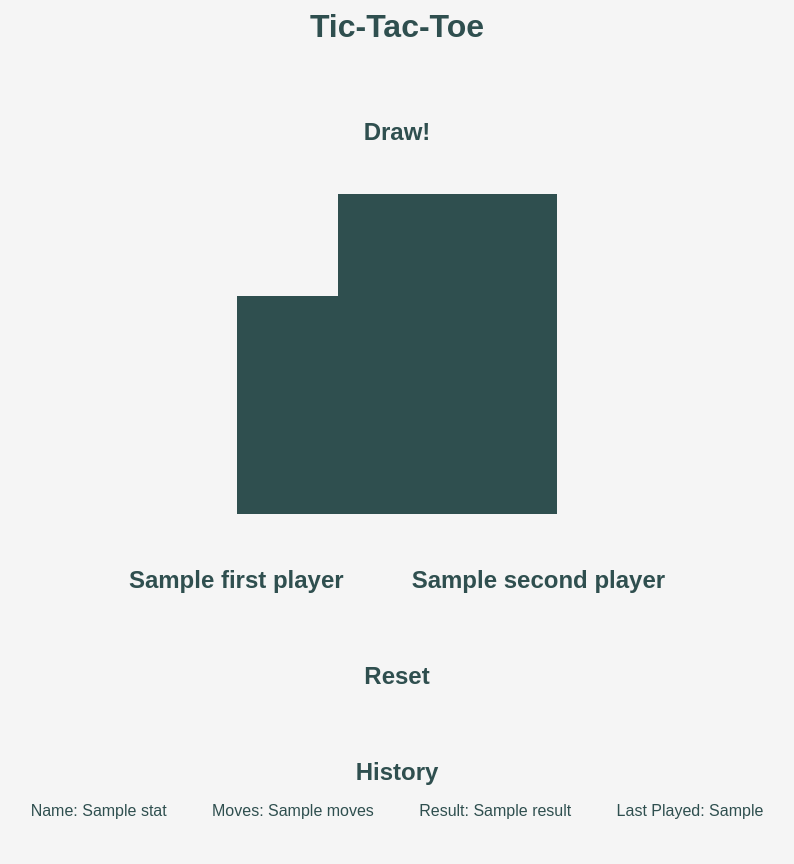
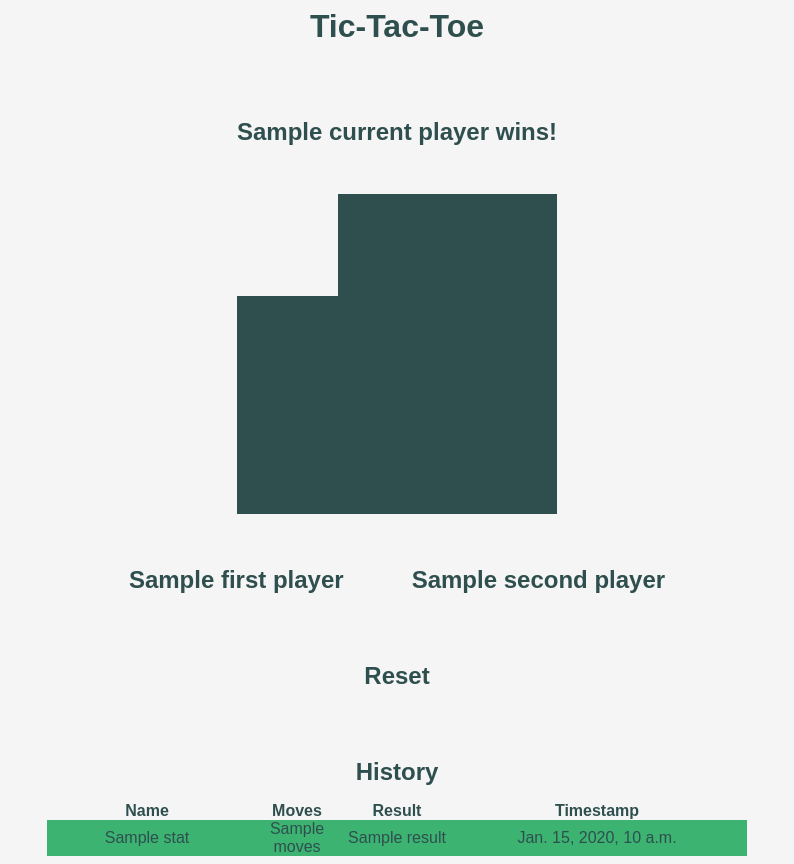
Before and after one commit to jujuwoman/tic-tac-toe, a Django app: template templates/tic_tac_toe/game_over.html in a window 1280 px wide. Shown: the whole page, without its empty margins (243-1037 px from the left). Before the commit the page ends 819 px from the top, so only its background shows below. Run offline with Django 3.2, Linux system fonts and the light colour scheme; the template is opened without the code that fills it: most values are stand-ins (such as "Sample title", 1, 10 or a date in 2020).

Commit message:
polished history

```diff
--- a/static/tic_tac_toe/tic_tac_toe.css
+++ b/static/tic_tac_toe/tic_tac_toe.css
@@ -53,6 +53,33 @@
 
 
 /* ----------------------------------- */
+table {
+    margin-left: auto;
+    margin-right: auto;
+}
+
+th {
+    text-align: center;
+    background: whitesmoke;
+}
+
+td {
+    text-align: center;
+}
+
+tr:nth-child(odd)
+{
+    background: indianred;
+}
+
+
+tr:nth-child(even)
+{
+    background: mediumseagreen;
+}
+
+
+/* ----------------------------------- */
 body {
     color: darkslategray;
     background-color: whitesmoke;
--- a/templates/tic_tac_toe/base.html
+++ b/templates/tic_tac_toe/base.html
@@ -5,7 +5,7 @@
 
 <head>
     <title>tic-tac-toe</title>
-    <link rel="stylesheet" href="{% static 'tic_tac_toe/tic_tac_toe.css' %}">
+    <link rel="stylesheet" href="{% static 'tic_tac_toe/tic_tac_toe.css' %}?{% now "U" %}">
     <script src="{% static 'jquery-3.4.1.min.js' %}"></script>
 </head>
 
--- a/templates/tic_tac_toe/history.html
+++ b/templates/tic_tac_toe/history.html
@@ -1,4 +1,21 @@
 <H2>History</H2>
-{% for instance, stats in history.items %}
-    <div>Name: {{ stats.name }} &emsp; &emsp; Moves: {{ stats.moves }} &emsp; &emsp; Result: {{ stats.result }} &emsp; &emsp; Last Played: {{ stats.last_played }}</div>
-{% endfor %}
+{#{% for instance, stats in history.items %}#}
+{#    <div>Name: {{ stats.name }} &emsp; &emsp; Moves: {{ stats.moves }} &emsp; &emsp; Result: {{ stats.result }} &emsp; &emsp; Last Played: {{ stats.last_played }}</div>#}
+{#{% endfor %}#}
+
+<table width="700" cellspacing="0" cellpadding="0">
+    <tr>
+        <th width="200">Name</th>
+        <th width="100">Moves</th>
+        <th width="100">Result</th>
+        <th width="300">Timestamp</th>
+    </tr>
+    {% for instance, stats in history.items %}
+        <tr>
+            <td>{{ stats.name }}</td>
+            <td>{{ stats.moves }}</td>
+            <td>{{ stats.result }}</td>
+            <td>{{ stats.timestamp }}</td>
+        </tr>
+    {% endfor %}
+</table>
--- a/templates/tic_tac_toe/result.html
+++ b/templates/tic_tac_toe/result.html
@@ -1,7 +1,7 @@
-{% if result == "win" %}
+{% if result == "draw" %}
+    Draw!
+{% else %}
     <span id={{ current_player.mark }}></span>
     <span>{{ current_player.name }}</span>
     wins!
-{% else %}
-    Draw!
 {% endif %}
```
Also changed, not shown: tic_tac_toe/models.py (+4 -14 lines), tic_tac_toe/service.py (+33 -14 lines), tic_tac_toe/migrations/0011_auto_20200310_2208.py (added), tic_tac_toe/migrations/0012_auto_20200310_2300.py (added), tic_tac_toe/migrations/0013_players_human.py (added).
